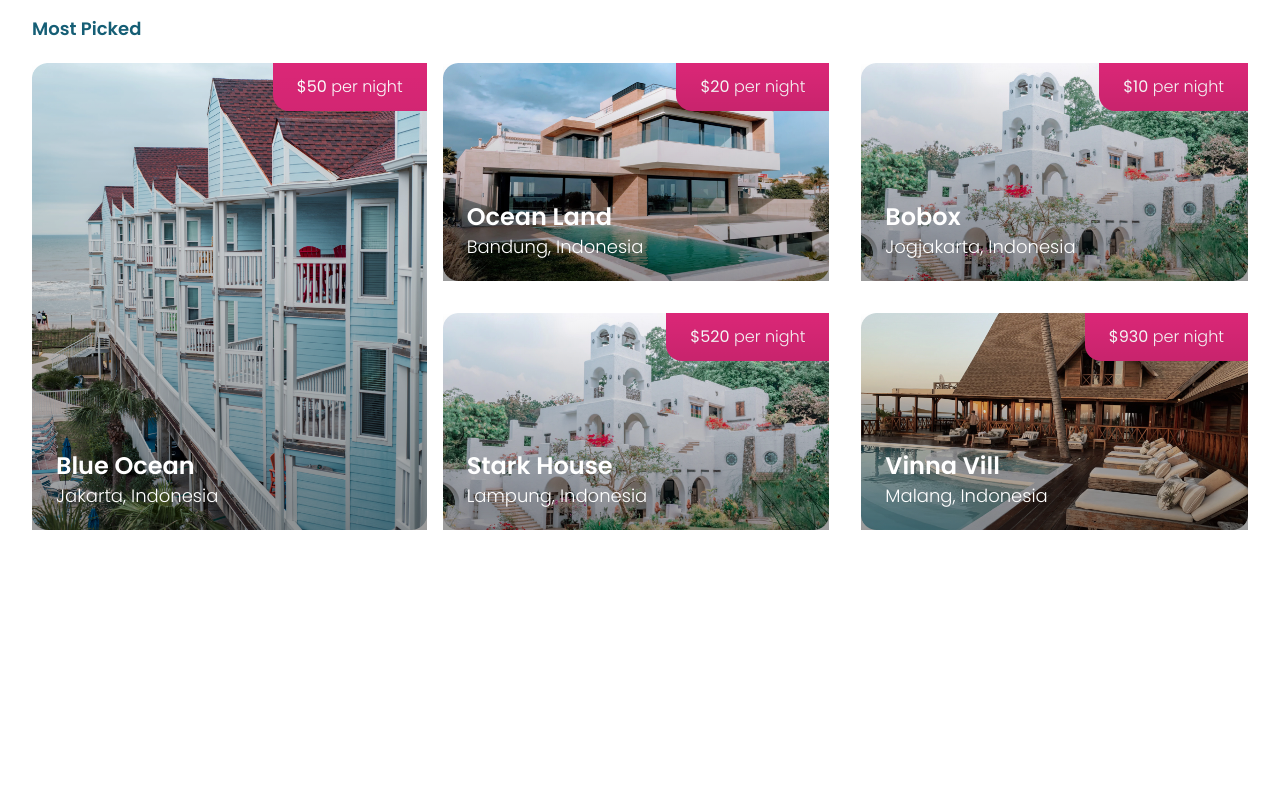
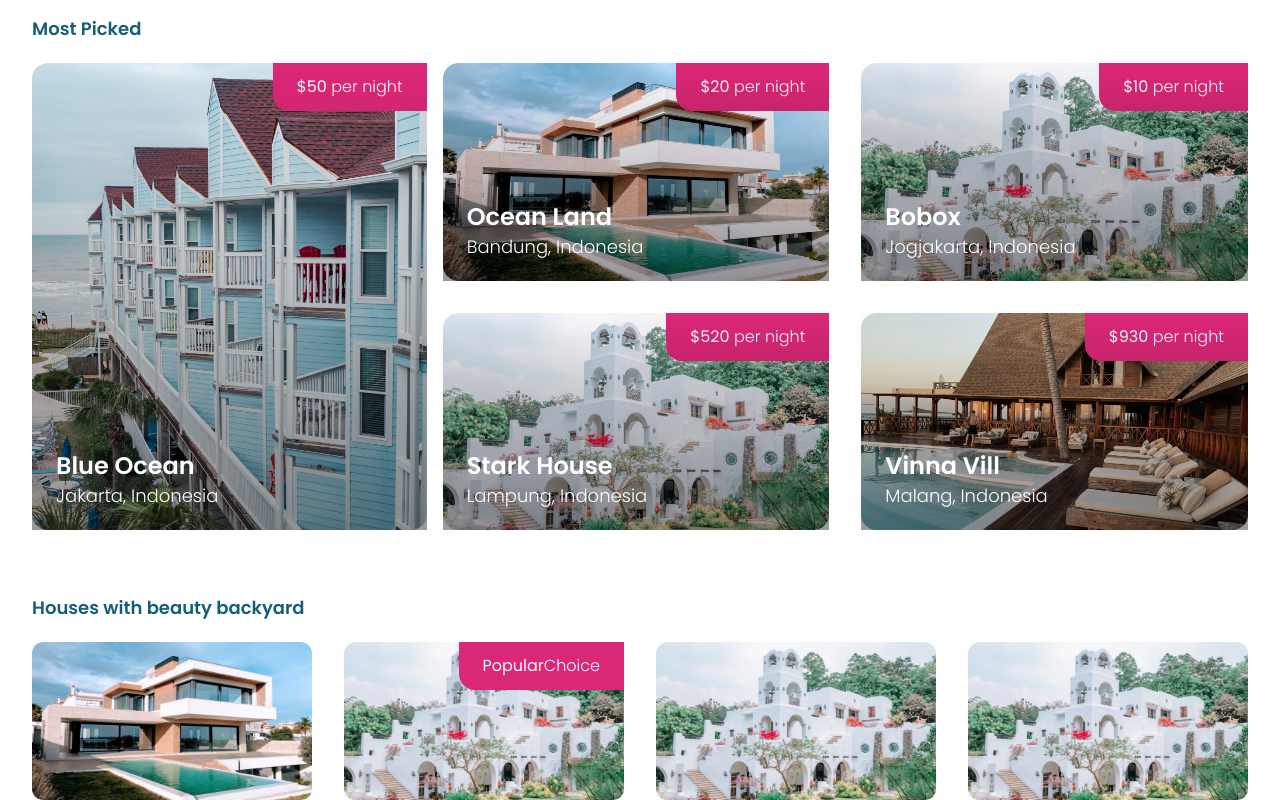
Before and after one commit to terrell511/Staycation-Next, a Next.js app: page / in a window 1280 px wide. Shown: the part 567-1367 px from the top of the page. Before the commit the page ends 1097 px from the top, so only its background shows below. Built offline with nearby package versions, Linux system fonts and the light colour scheme.

Commit message:
feat: slicing house with beauty backyard section

```diff
--- a/src/app/page.tsx
+++ b/src/app/page.tsx
@@ -196,6 +196,54 @@ export default function Home() {
           </div>
         </div>
       </div>
+
+      {/* Houses with beauty backyard - section */}
+      <div className="mt-16">
+        <p className="text-lg text-cyan-800 font-semibold">
+          Houses with beauty backyard
+        </p>
+
+        <div className="grid grid-cols-4 gap-8 mt-5">
+          <div className="relative aspect-video">
+            <Image
+              src="/most-picked/pic-1.jpg"
+              fill
+              priority
+              alt="most-picked-1"
+            />
+          </div>
+          <div className="relative aspect-video">
+            <Image
+              src="/most-picked/pic-2.jpg"
+              fill
+              priority
+              alt="most-picked-1"
+            />
+            <div className="absolute top-0 right-0 bg-pink-600 px-6 py-3 rounded-es-2xl">
+              <p className="font-light text-white">
+                <strong>Popular</strong>
+                Choice
+              </p>
+            </div>
+          </div>
+          <div className="relative aspect-video">
+            <Image
+              src="/most-picked/pic-2.jpg"
+              fill
+              priority
+              alt="most-picked-1"
+            />
+          </div>
+          <div className="relative aspect-video">
+            <Image
+              src="/most-picked/pic-2.jpg"
+              fill
+              priority
+              alt="most-picked-1"
+            />
+          </div>
+        </div>
+      </div>
     </main>
   );
 }
```
